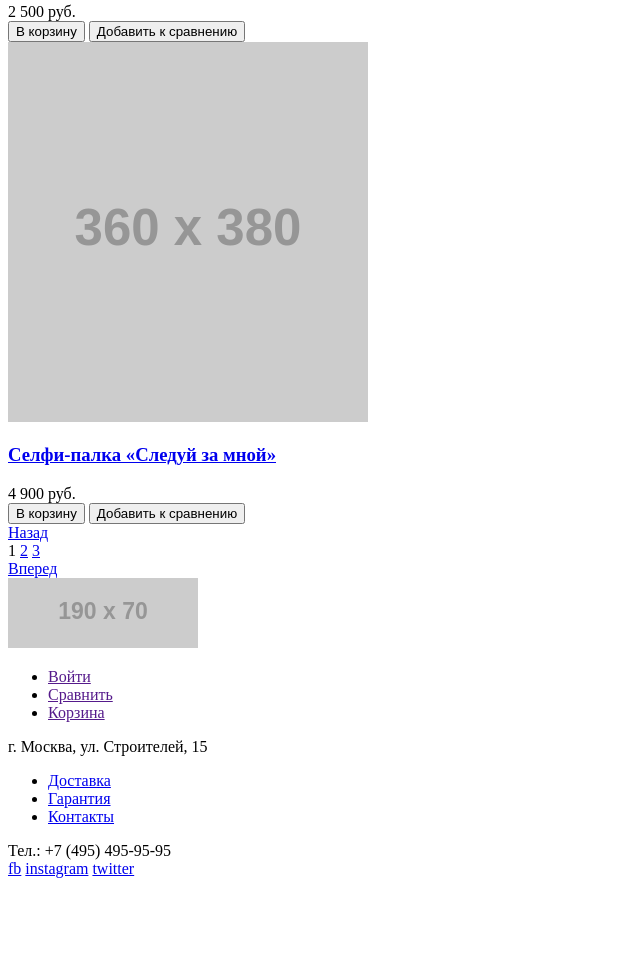
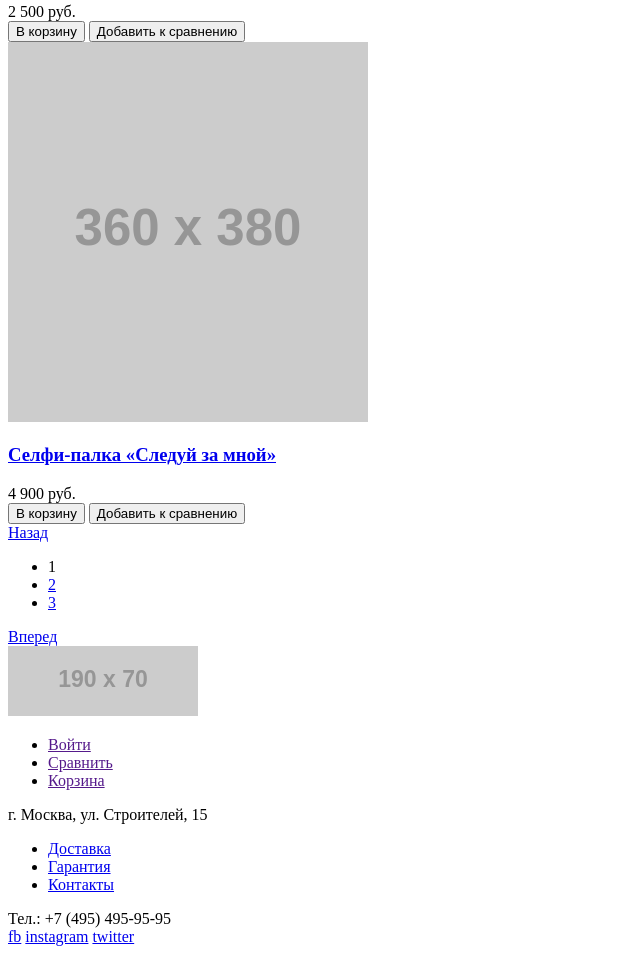
Before and after one commit to slashmc/365771-device, a plain HTML site: page catalog.html in a window 1280 px wide. Shown: the part 2462-3416 px from the top of the page, without its empty margins (0-640 px from the left). Before the commit the page ends 3348 px from the top, so only its background shows below. Drawn offline with Linux system fonts and the light colour scheme; placeholder pictures from the web are drawn by us.

Commit message:
добавил список в блок с постраничной навигации

```diff
--- a/catalog.html
+++ b/catalog.html
@@ -220,9 +220,11 @@
             <a class="page-prev" href="#">Назад</a>
 
             <div class="paginator">
-              <a class="current-page">1</a>
-              <a href="#">2</a>
-              <a href="#">3</a>
+              <ul>
+                <li><a class="current-page">1</a></li>
+                <li><a href="#">2</a></li>
+                <li><a href="#">3</a></li>
+              </ul>
             </div>
 
             <a class="page-next" href="#">Вперед</a>
```
